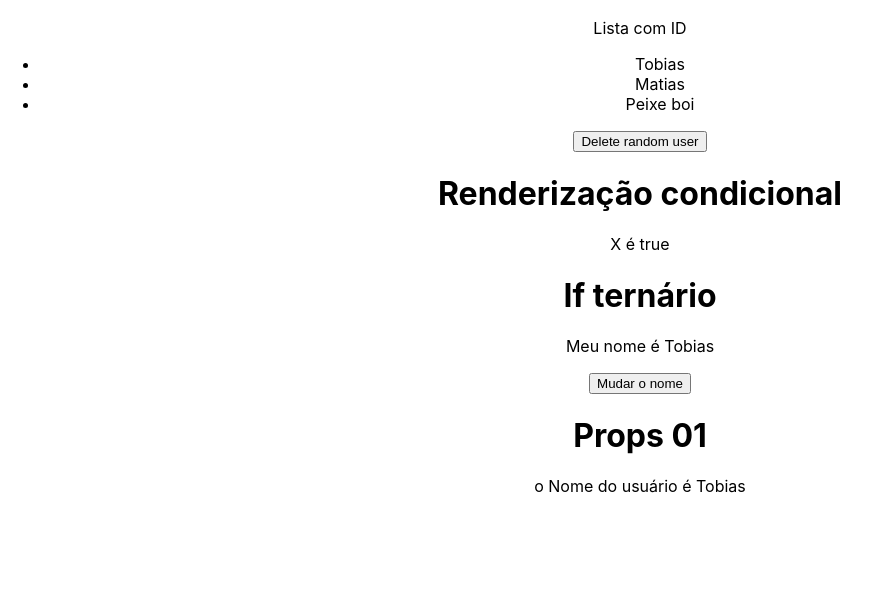
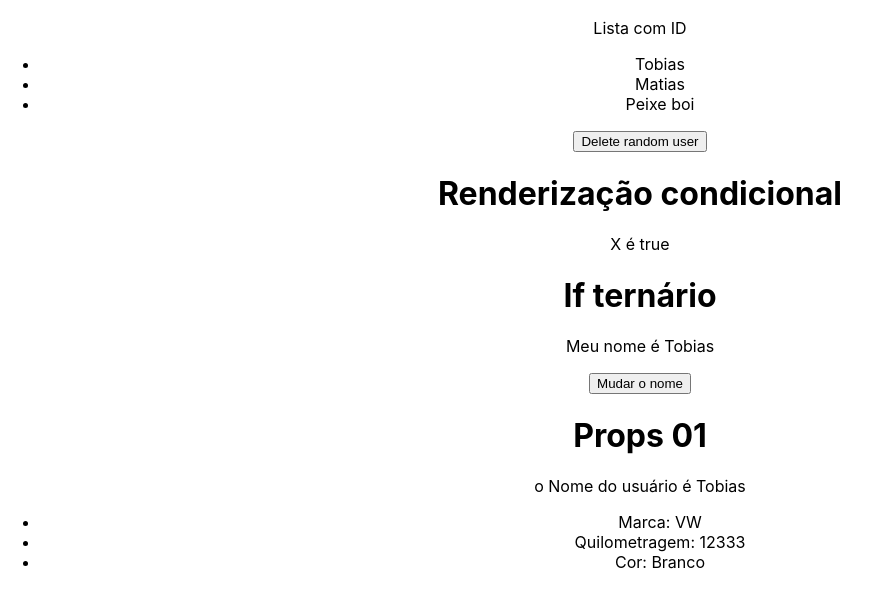
Before and after one commit to WillRadi/react_udemy, a React (Create React App) app in the folder 03_AVANCANDO/avancando/: page / in a window 1280 px wide. Shown: the part 1485-2091 px from the top of the page, without its empty margins (0-880 px from the left). Built offline with nearby package versions, Linux system fonts and the light colour scheme.

Commit message:
Props com destructuring

```diff
--- a/03_AVANCANDO/avancando/src/App.js
+++ b/03_AVANCANDO/avancando/src/App.js
@@ -4,6 +4,7 @@
 import ListRender from './components/ListRender';
 import ManageData from './components/ManageData';
 import ShowUserName from './components/ShowUserName';
+import CarDetails from './components/CarDetails';
 
 function App() {
   return (
@@ -24,6 +25,8 @@
         <ListRender />
         <ConditionalRender />
         <ShowUserName name="Tobias" />
+        {/* Props com destructuring */}
+        <CarDetails brand="VW" km={12333} color="Branco" />
       </div>
     </div>
   );
--- /dev/null
+++ b/03_AVANCANDO/avancando/src/components/CarDetails.js
@@ -0,0 +1,13 @@
+const CarDetails = ({ brand, km, color }) => {
+  return (
+    <div>
+      <ul>
+        <li>Marca: {brand}</li>
+        <li>Quilometragem: {km}</li>
+        <li>Cor: {color}</li>
+      </ul>
+    </div>
+  )
+}
+
+export default CarDetails
```
